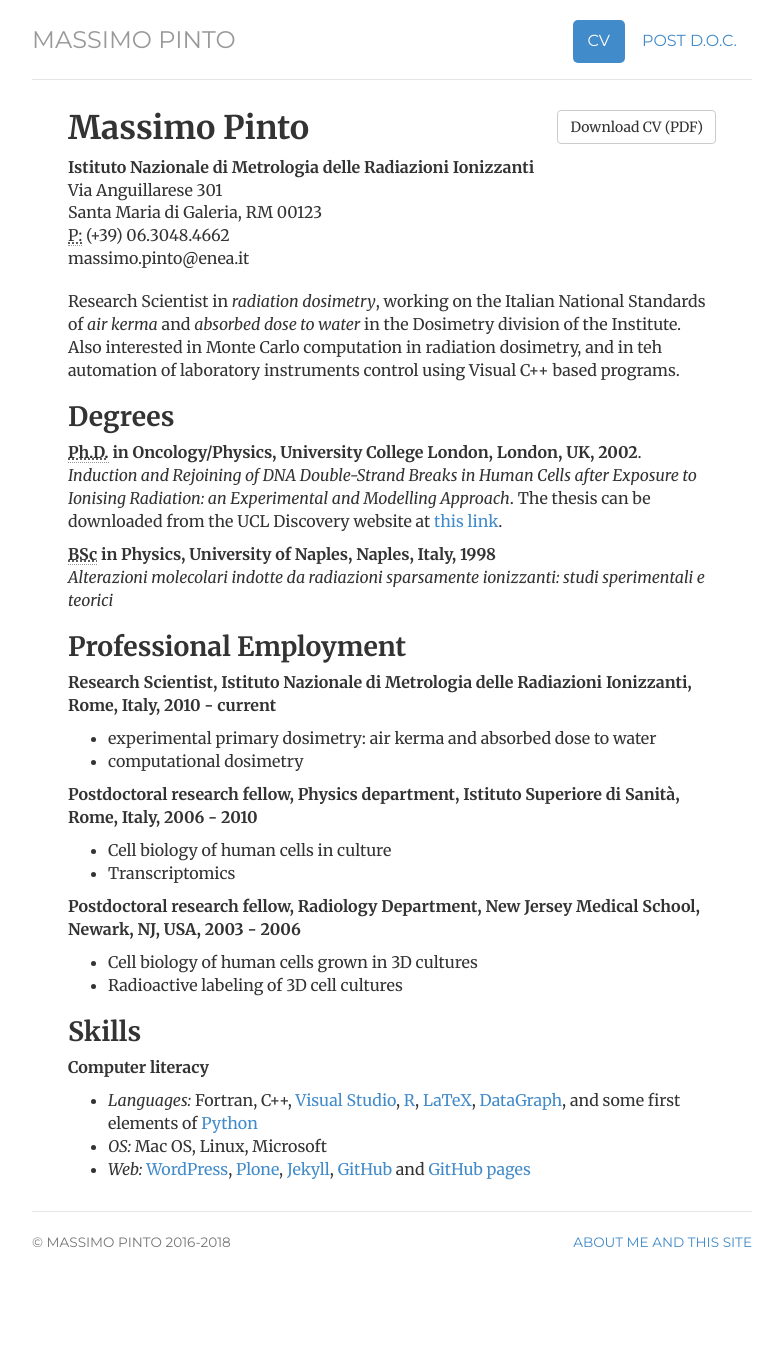
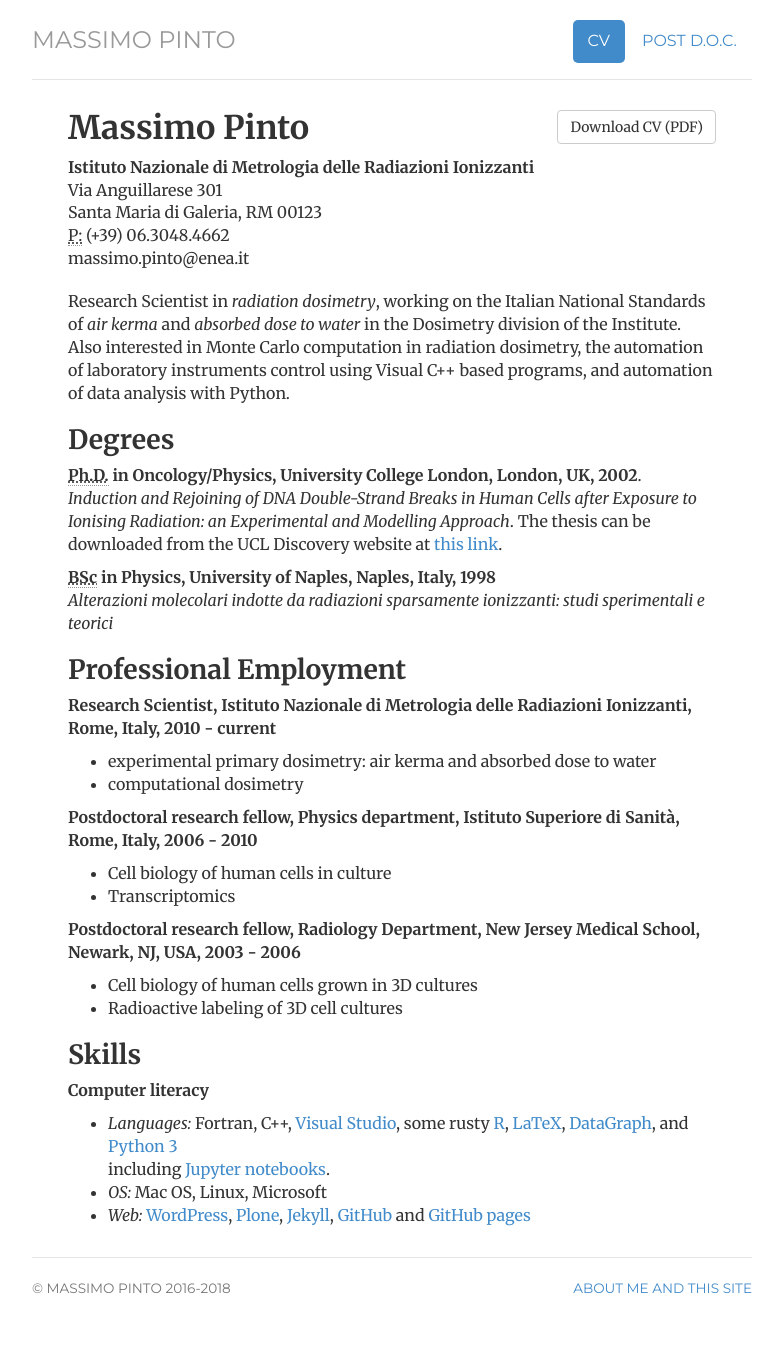
Before and after one commit to massimopinto/massimopinto.github.io, a Jekyll site: the page built from cv/index.html, in a window 1280 px wide. Shown: the whole page, without its empty margins (248-1031 px from the left). Built offline with Jekyll 4.4.1, drawn with Linux system fonts in a browser that asks for light colours; before the commit the page ends 1304 px from its top, so only the background shows below that.

Commit message:
shows favicon and a few updates and typo correction to the CV page

```diff
--- a/_includes/head.html
+++ b/_includes/head.html
@@ -9,7 +9,8 @@
 	<title>{{ page.title }} | Massimo Pinto | Research scientist in physics and bicycle enthusiast.</title>
 	<!-- styles -->
 	<link rel="canonical" href="http://massimopinto.github.io/">
-	<link rel="shortcut icon" href="/favicon.ico" />
+	<!-- <link rel="shortcut icon" href="/favicon.ico" /> -->
+	<link rel="shortcut icon" type="image/x-icon" href="/favicon.ico?">
 	<link href="/css/bootstrap.css" rel="stylesheet">
 	<link href="/css/jumbotron-narrow.css" rel="stylesheet">
 	<link href="/css/style.css" rel="stylesheet">
@@ -26,4 +27,4 @@
 	<!-- google analytics - i will not share this data with google -->
 	 {% include analytics.html %}
 	<!-- not until I have figure out my username on google analytics-->
-</head>
+<!--</head>-->
--- a/cv/index.html
+++ b/cv/index.html
@@ -24,7 +24,7 @@
 				</address>
 				</div>
 
-				<p> Research Scientist in <em>radiation dosimetry</em>, working on the Italian National Standards of <em>air kerma</em> and <em>absorbed dose to water</em> in the Dosimetry division of the Institute. Also interested in Monte Carlo computation in radiation dosimetry, and in teh automation of laboratory instruments control using Visual C++ based programs.</p>
+				<p> Research Scientist in <em>radiation dosimetry</em>, working on the Italian National Standards of <em>air kerma</em> and <em>absorbed dose to water</em> in the Dosimetry division of the Institute. Also interested in Monte Carlo computation in radiation dosimetry, the automation of laboratory instruments control using Visual C++ based programs, and automation of data analysis with Python.</p>
 
 				<h2>Degrees</h2>
 				<p><strong><abbr title="Philosophiae Doctor">Ph.D.</abbr> in Oncology/Physics, University College London, London, UK, 2002</strong>. <br>
@@ -54,7 +54,7 @@
 				<h2>Skills</h2>
 				<p><strong>Computer literacy</strong></p>
 				<ul>
-					<li><em>Languages:</em> Fortran, C++, <a href="https://www.visualstudio.com">Visual Studio</a>, <a href="https://www.r-project.org">R</a>, <a href="https://en.wikipedia.org/wiki/LaTeX">LaTeX</a>, <a href="http://www.visualdatatools.com/DataGraph/">DataGraph</a>, and some first elements of <a href="https://www.python.org">Python</a> </li>
+					<li><em>Languages:</em> Fortran, C++, <a href="https://www.visualstudio.com">Visual Studio</a>, some rusty <a href="https://www.r-project.org">R</a>, <a href="https://en.wikipedia.org/wiki/LaTeX">LaTeX</a>, <a href="http://www.visualdatatools.com/DataGraph/">DataGraph</a>, and <a href="https://www.python.org">Python 3</a> </li> including <a href="https://jupyter.org/">Jupyter notebooks</a>.
 					<li><em>OS:</em> Mac OS, Linux, Microsoft</li>
 					<li><em>Web:</em>	<a href="https://wordpress.org">WordPress</a>, <a href="https://plone.org">Plone</a>, <a href="http://jekyllrb.com">Jekyll</a>, <a href="https://github.com">GitHub</a> and <a href="https://pages.github.com">GitHub pages</a></li>
 				</ul>
```
